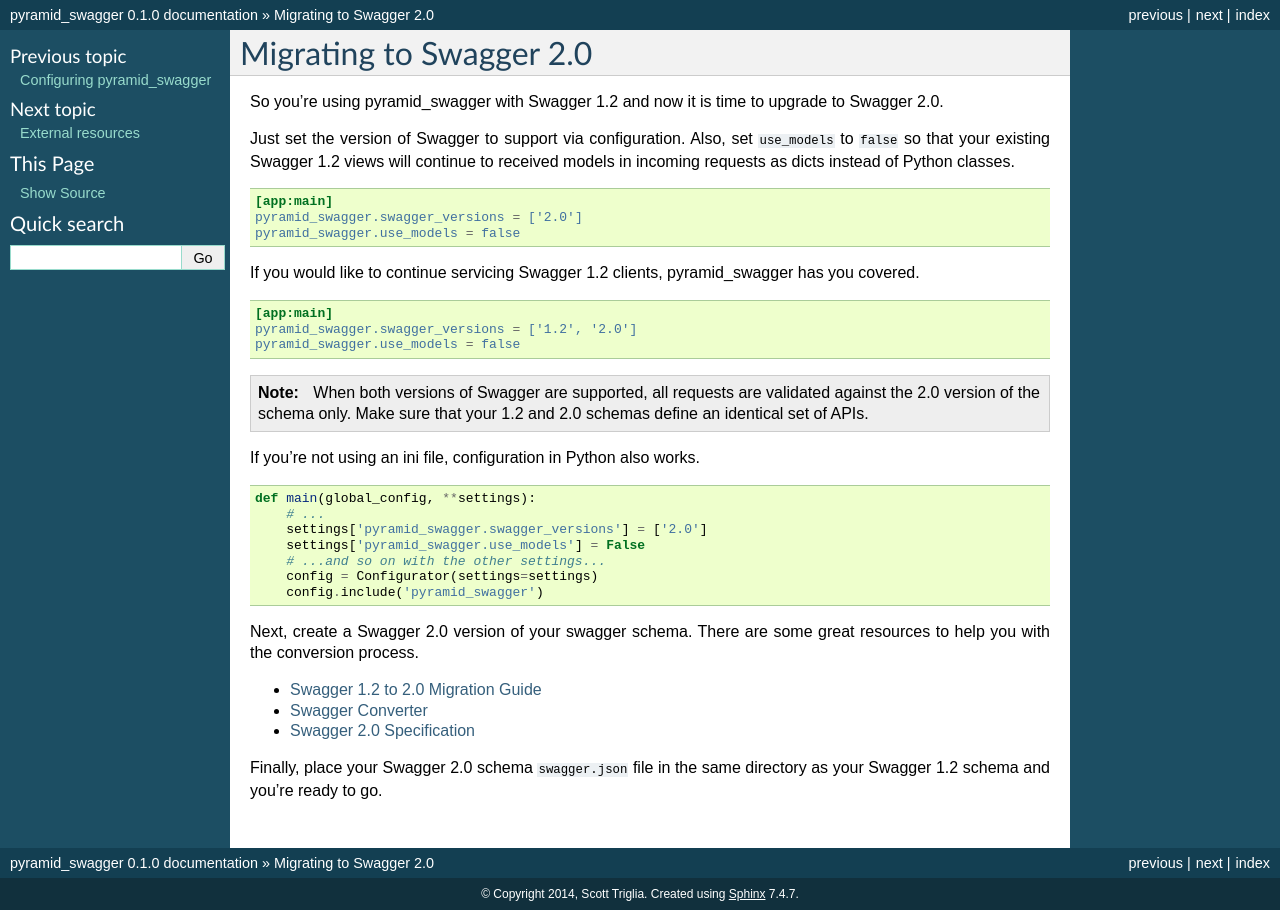
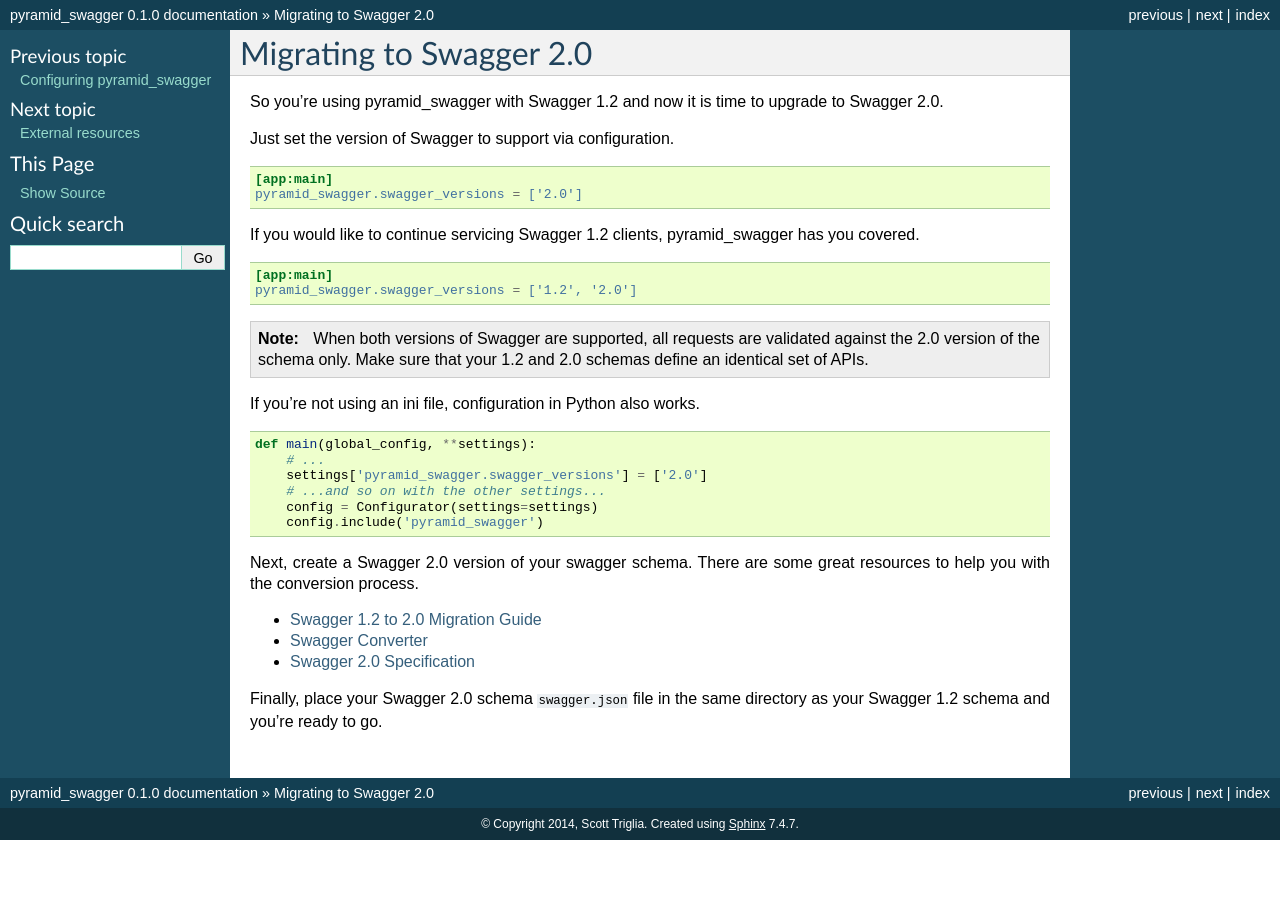
Before and after one commit to Yelp/pyramid_swagger, a Sphinx documentation site: the page built from docs/migrating_to_swagger_20.rst, in a window 1280 px wide. Built offline with Sphinx 7.4.7, drawn with Linux system fonts in a browser that asks for light colours.

Commit message:
Default use_models to False

```diff
--- a/docs/changelog.rst
+++ b/docs/changelog.rst
@@ -3,7 +3,7 @@
 
 2.0.0-rc3 (2015-XX-XX)
 ++++++++++++++++++++++
-* Added ``use_models`` configuration option for Swagger 2.0 backwards compatibility with existing Swagger 1.2 views
+* Added ``use_models`` configuration option for Swagger 2.0 backwards compatibility with existing pyramid views
 
 2.0.0-rc2 (2015-05-26)
 ++++++++++++++++++++++
--- a/docs/configuration.rst
+++ b/docs/configuration.rst
@@ -45,8 +45,8 @@
 
         # Use Python classes instead of dicts to represent models in incoming
         # requests.
-        # Default: Whatever the default is in bravado_core, currently True
-        pyramid_swagger.use_models = True
+        # Default: False
+        pyramid_swagger.use_models = False
 
         # Exclude certain endpoints from validation. Takes a list of regular
         # expressions.
--- a/docs/migrating_to_swagger_20.rst
+++ b/docs/migrating_to_swagger_20.rst
@@ -3,13 +3,12 @@
 
 So you're using pyramid_swagger with Swagger 1.2 and now it is time to upgrade to Swagger 2.0.
 
-Just set the version of Swagger to support via configuration. Also, set ``use_models`` to ``false`` so that your existing Swagger 1.2 views will continue to received models in incoming requests as dicts instead of Python classes.
+Just set the version of Swagger to support via configuration.
 
 .. code-block:: ini
 
         [app:main]
         pyramid_swagger.swagger_versions = ['2.0']
-        pyramid_swagger.use_models = false
 
 If you would like to continue servicing Swagger 1.2 clients, pyramid_swagger has you covered.
 
@@ -17,7 +16,6 @@
 
         [app:main]
         pyramid_swagger.swagger_versions = ['1.2', '2.0']
-        pyramid_swagger.use_models = false
 
 .. note::
 
@@ -31,7 +29,6 @@
     def main(global_config, **settings):
         # ...
         settings['pyramid_swagger.swagger_versions'] = ['2.0']
-        settings['pyramid_swagger.use_models'] = False
         # ...and so on with the other settings...
         config = Configurator(settings=settings)
         config.include('pyramid_swagger')
```
Also changed, not shown: 2 other files.
